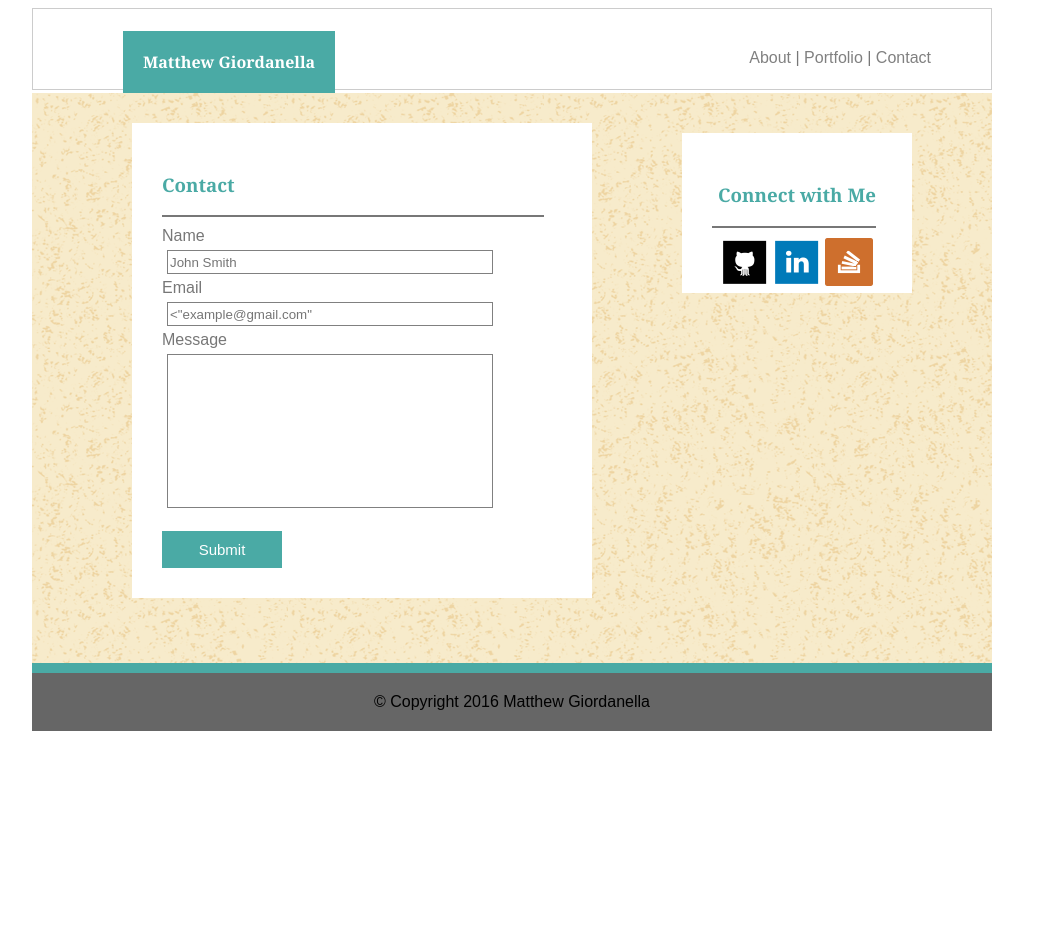
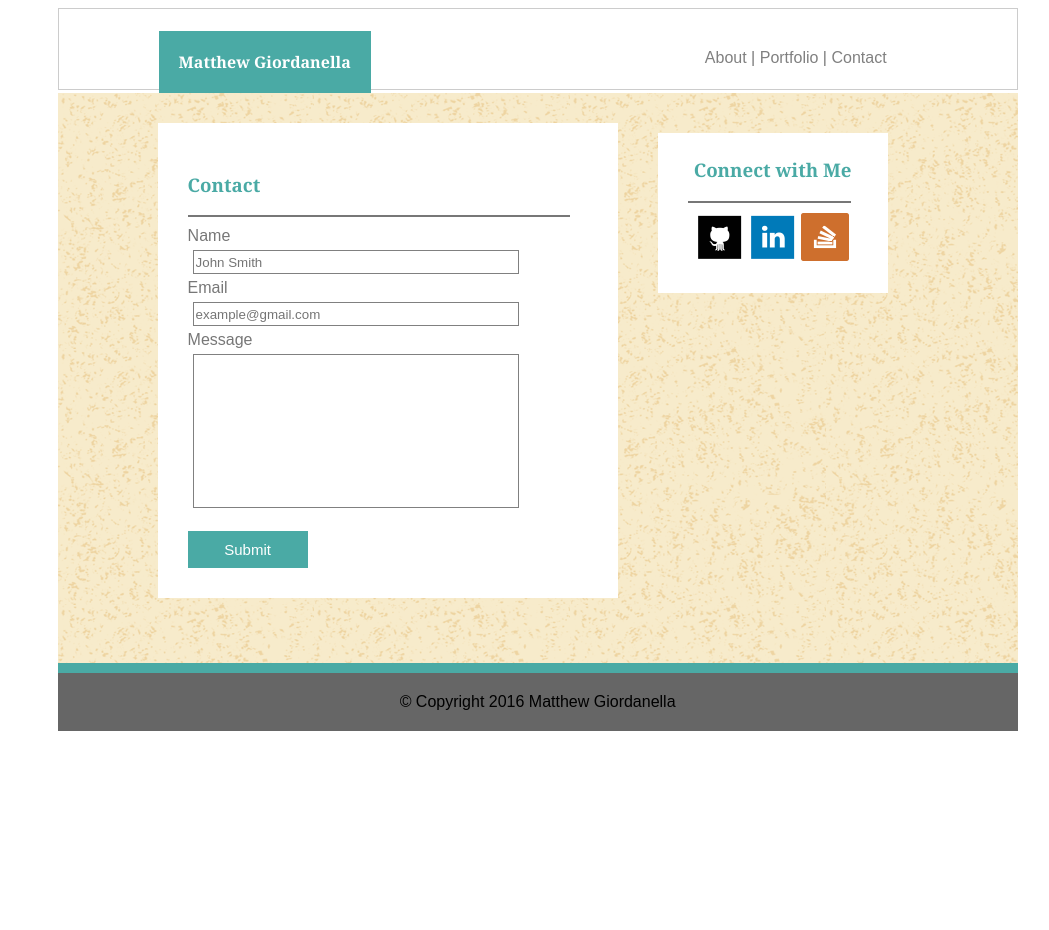
Before and after one commit to mattg317/Basic-Portfolio, a PHP site: page /contact.html in a window 1280 px wide. Shown: the top 930 px of the page, without its empty margins (96-1145 px from the left). Run offline with PHP 8.4, Linux system fonts and the light colour scheme.

Commit message:
final for hw1

```diff
--- a/assets/css/contactStyle.css
+++ b/assets/css/contactStyle.css
@@ -1,6 +1,6 @@
 body{
 	width: 960px;
-	margin-left:10%;
+	margin-left:12%;
 	height: 1500px;
 	font-family: Arial, 'Helvetica Neue', Helvetica, sans-serif;
 
@@ -13,6 +13,10 @@ a:link{
 a:visited{
 	color:grey;
 	text-decoration: none;
+}
+
+a:hover{
+	color: red;
 }
 
 h1, h4{
@@ -31,6 +35,7 @@ header{
 	padding: 20px;
 	float: right;
 	margin-top: -20px;
+	margin-right: 70px;
 }
 #name{
 	background-color:#4aaaa5;
@@ -38,7 +43,7 @@ header{
 	padding: 20px;
 	float: left;
 	margin-top: -18px;
-	margin-left: 50px;
+	margin-left: 60px;
 	margin-bottom:0px;
 }
 
@@ -107,10 +112,14 @@ article{
 #sidebar{
 	width: 170px;
 	height:100px;
-	margin-left: 400px;
+	margin-left: 350px;
 	margin-top:-465px;
 	background-color: #ffffff;
 	text-align: center;
+}
+
+#shift{
+	margin-top:-25px;
 }
 
 .logos{
--- a/contact.html
+++ b/contact.html
@@ -26,7 +26,7 @@
 				Name<br>
 				<input type="text" name="name" placeholder="John Smith" class="textInput"><br>
 				Email<br>
-				<input type="text" name="email" placeholder=<"example@gmail.com" class= "textInput"><br>
+				<input type="text" name="email" placeholder="example@gmail.com" class= "textInput"><br>
 				Message<br>
 				<input type="text" name="Message" class="textInput" id="message"> <br><br>
 				<!--<textarea id="message" rows="50" columns="100"></textarea>-->
@@ -38,6 +38,8 @@
 		</article>
 
 		<article id="sidebar">
+
+		<div id="shift">
 			<h1>Connect with Me</h1>
 			<div id="midLine2"></div>
 
@@ -50,6 +52,8 @@
 				<a href="http://stackoverflow.com/users/6670075/matt-g"><img src="assets/images/stackOverflowLogo.png" alt="stackOverflow icon"></a>
 			</div>
 
+		</div>
+
 		</article>
 
 	</section>
--- a/index.html
+++ b/index.html
@@ -30,6 +30,8 @@
 		</article>
 
 		<article id="sidebar">
+
+		<div id="shift">
 			<h1>Connect with Me</h1>
 			<div id="midLine2"></div>
 
@@ -42,6 +44,8 @@
 				<a href="http://stackoverflow.com/users/6670075/matt-g"><img src="assets/images/stackOverflowLogo.png" alt="stackOverflow icon"></a>
 			</div>
 
+		</div>
+
 		</article>
 
 	</section>
--- a/portfolio.html
+++ b/portfolio.html
@@ -62,6 +62,8 @@
 		</article>
 
 		<article id="sidebar">
+
+		<div id="shift">
 			<h1>Connect with Me</h1>
 			<div id="midLine2"></div>
 
@@ -74,6 +76,8 @@
 				<a href="http://stackoverflow.com/users/6670075/matt-g"><img src="assets/images/stackOverflowLogo.png" alt="stackOverflow icon"></a>
 			</div>
 
+		</div>
+
 		</article>
 
 	</section>
```
Also changed, not shown: assets/css/portfolioStyle.css (+11 -3 lines), assets/css/style.css (+7 -0 lines).
